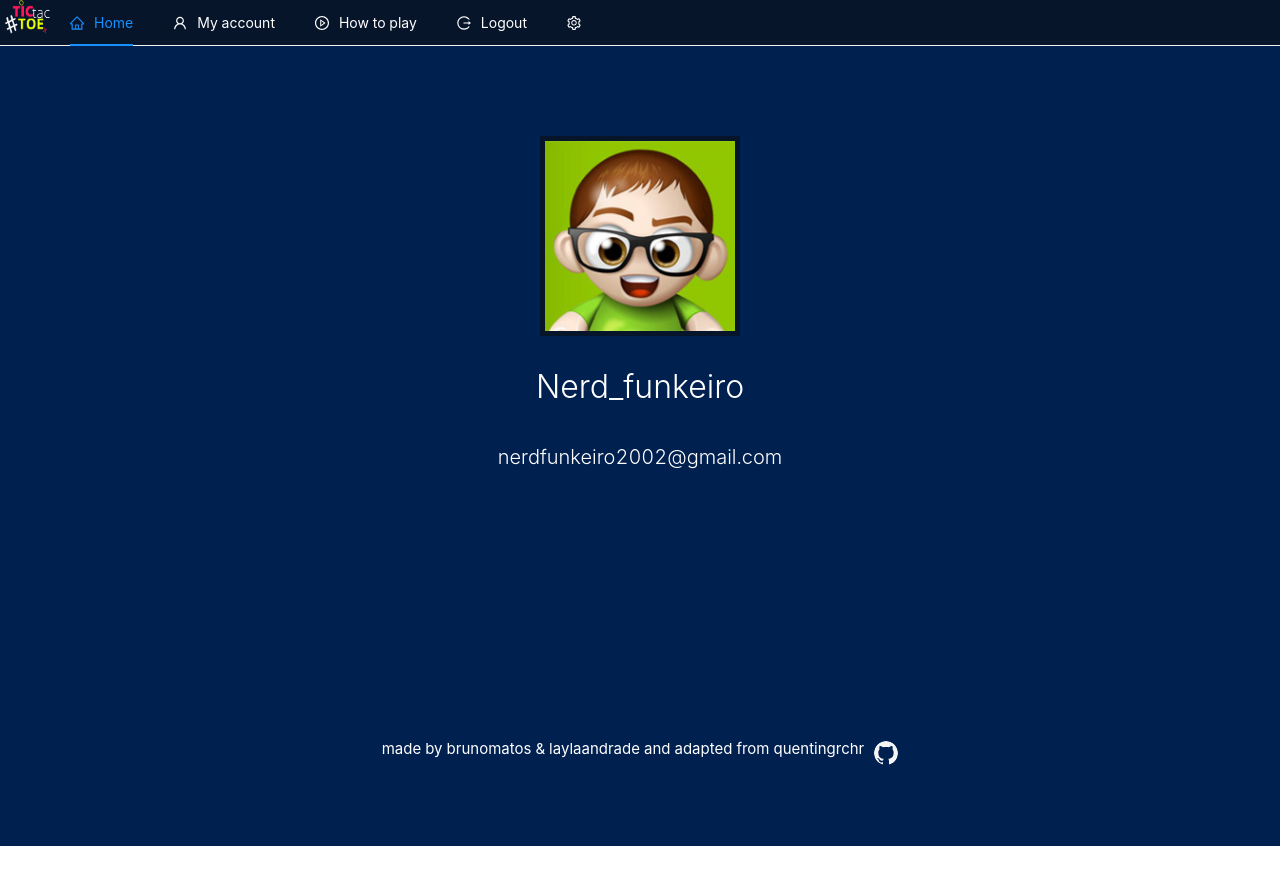
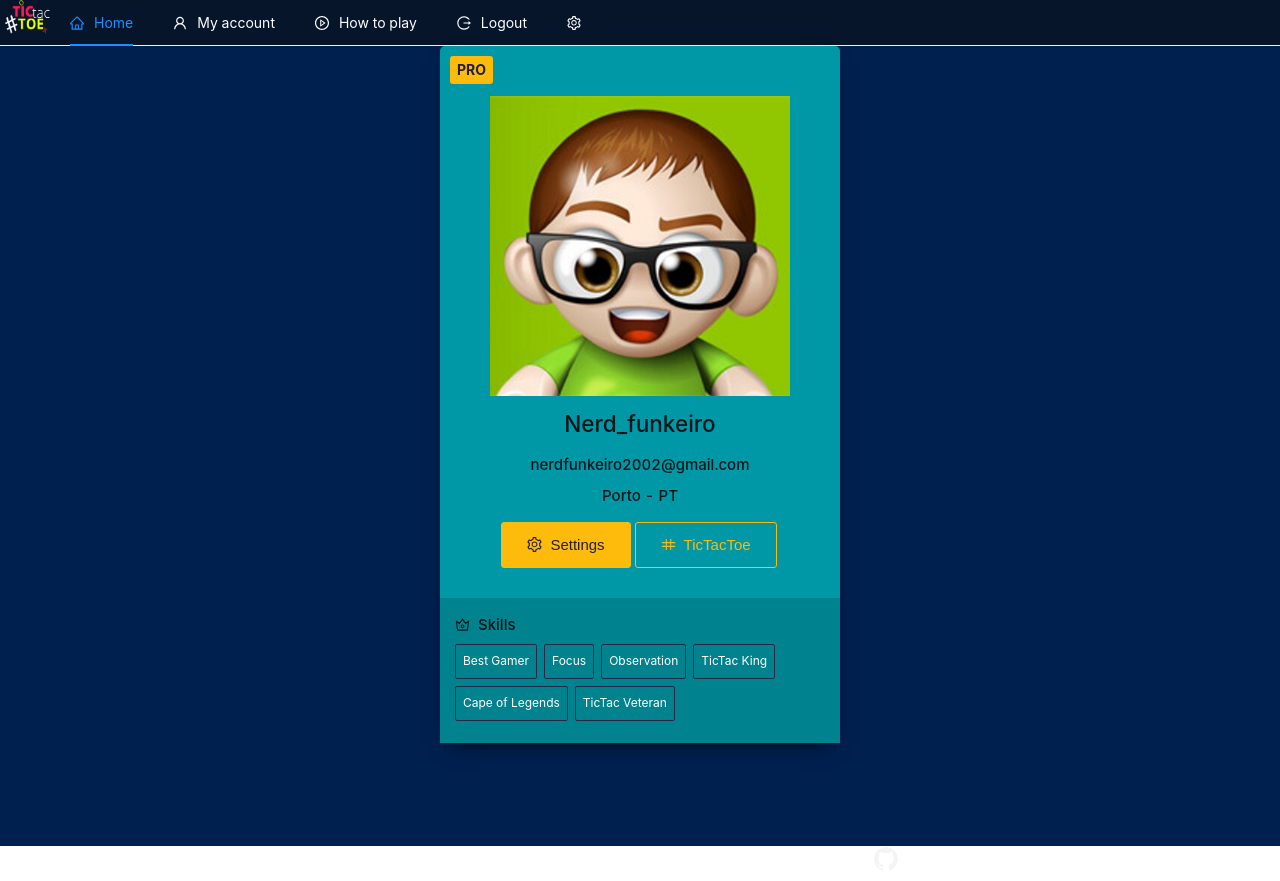
Before and after one commit to notaguest404/tictactoe, a React (Create React App) app in the folder client/: page /account in a window 1280 px wide. Before the commit the page ends 846 px from the top, so only its background shows below. Built offline with nearby package versions, Linux system fonts and the light colour scheme; a web font is replaced by a local one.

Commit message:
user account

```diff
--- a/client/src/pages/account/account.page.jsx
+++ b/client/src/pages/account/account.page.jsx
@@ -3,20 +3,51 @@ import Github from "../../components/github/github.component";
 import Header from "../../components/header"
 import "./account.styles.scss";
 import avatar from "../../assets/images/avatar.jpg";
-import { SettingOutlined } from '@ant-design/icons';
+import { SettingOutlined, BorderlessTableOutlined, CrownOutlined } from '@ant-design/icons';
+import { Row, Col } from 'antd';
 
 const AccountPage = () => {
   return (
     <div>
       <Header />
       <div className="homePage">
-        <div className="hero">
-          <h1>
-            <img src={avatar} alt="Logo" style={{marginTop:'20px', width:'200px', border:'5px solid #07152b'}}/>
-          </h1>
-          <p>Nerd_funkeiro</p>
-          <p style={{fontSize:'20px'}}>nerdfunkeiro2002@gmail.com</p>
-        </div>
+        <Row>
+          <Col>
+            <div className="hero">
+              <div className="card-container">
+                <span className="pro">PRO</span>
+                <img
+                  className="rounded"
+                  style={{width:'300px',marginTop:'20px'}}
+                  src={avatar}
+                  alt="user"
+                />
+                <h2 style={{marginTop:'10px'}}>Nerd_funkeiro</h2>
+                <h4>nerdfunkeiro2002@gmail.com</h4>
+                <h4>Porto - PT</h4>
+                <div style={{marginTop:'15px'}} className="buttons">
+                  <button className="primary"><SettingOutlined style={{marginRight:'8px'}}/>
+                    Settings
+                  </button>
+                  <button className="primary ghost"><BorderlessTableOutlined style={{marginRight:'8px'}} />
+                    TicTacToe
+                  </button>
+                </div>
+                <div className="skills">
+                  <h4><CrownOutlined style={{marginRight:'8px'}}/>Skills</h4>
+                  <ul>
+                    <li>Best Gamer</li>
+                    <li>Focus</li>
+                    <li>Observation</li>
+                    <li>TicTac King</li>
+                    <li>Cape of Legends</li>
+                    <li>TicTac Veteran</li>
+                  </ul>
+                </div>
+              </div>
+            </div>
+          </Col>
+        </Row>
         <Github />
       </div>
     </div>
--- a/client/src/pages/account/account.styles.scss
+++ b/client/src/pages/account/account.styles.scss
@@ -6,3 +6,72 @@
   height: 100vh;
   width: 100vw;
 }
+
+.card-container {
+  background-color: #0097A7;
+  border-radius: 5px;
+  box-shadow: 0px 10px 20px -10px rgba(0, 0, 0, 0.75);
+  color: #FFFFFF;
+  padding-top: 30px;
+  position: relative;
+  width: 400px;
+  max-width: 100%;
+  text-align: center;
+}
+
+.card-container .pro {
+  color: #231e39;
+  background-color: #febb0b;
+  border-radius: 3px;
+  font-size: 14px;
+  font-weight: bold;
+  padding: 3px 7px;
+  position: absolute;
+  top: 10px;
+  left: 10px;
+}
+
+.card-container .round {
+  border: 1px solid #03bfcb;
+  border-radius: 50%;
+  padding: 7px;
+}
+
+button.primary {
+  background-color: #febb0b;
+  border: 1px solid #febb0b;
+  border-radius: 3px;
+  color: #231e39;
+  font-family: Montserrat, sans-serif;
+  font-weight: 500;
+  margin-right: 2px;
+  padding: 10px 25px;
+}
+
+button.primary.ghost {
+  background-color: transparent;
+  margin-left: 2px;
+  color: #febb0b;
+}
+
+.skills {
+  background-color: #00838F;
+  text-align: left;
+  padding: 15px;
+  margin-top: 30px;
+}
+
+.skills ul {
+  list-style-type: none;
+  margin: 0;
+  padding: 0;
+}
+
+.skills ul li {
+  border: 1px solid #2d2747;
+  border-radius: 2px;
+  display: inline-block;
+  font-size: 12px;
+  margin: 0 7px 7px 0;
+  padding: 7px;
+}
```
